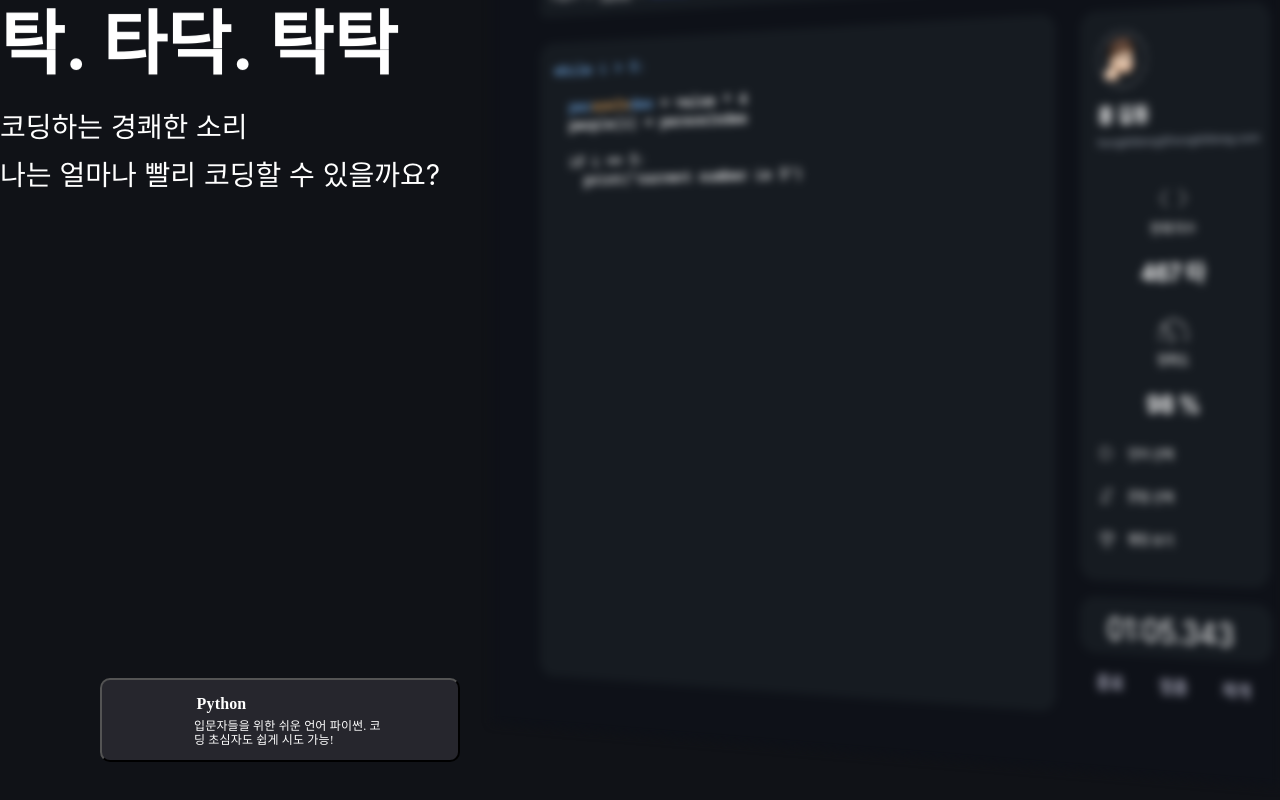
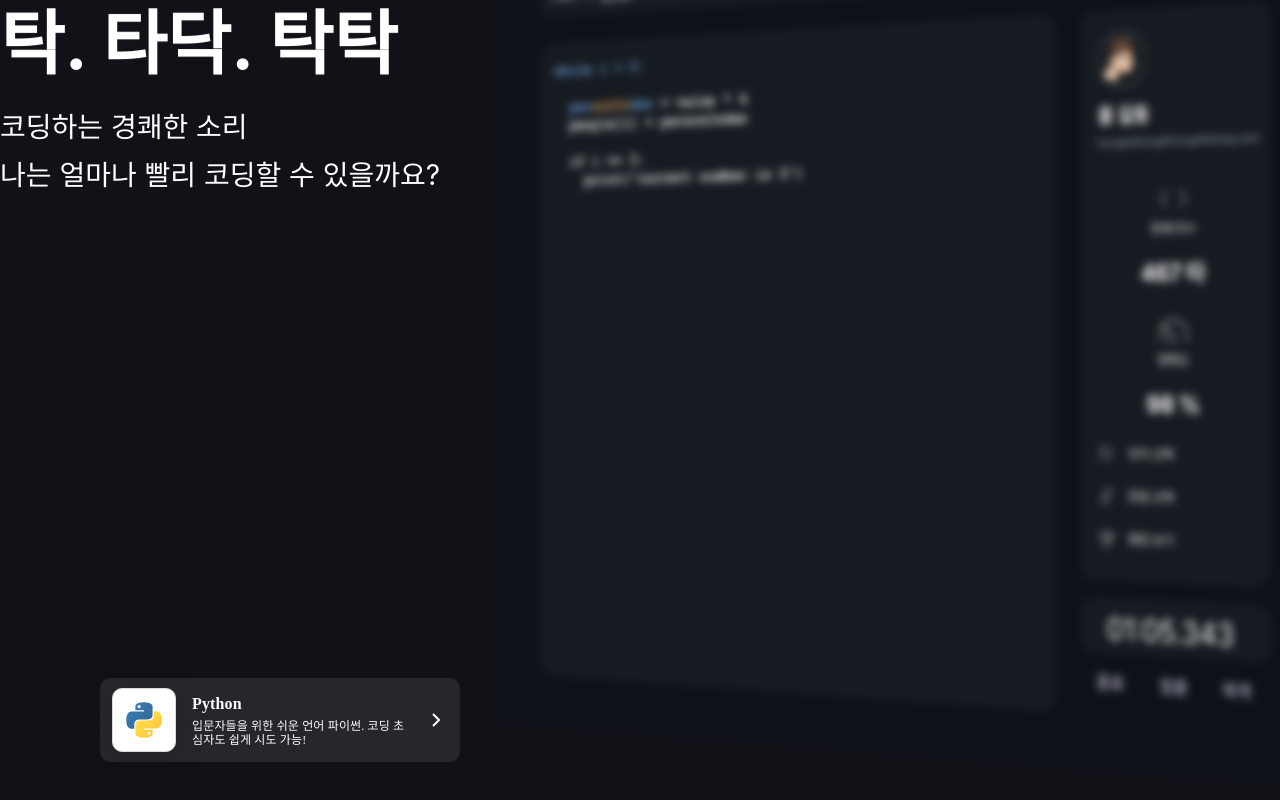
Before and after one commit to team-tadak/tadak-frontend, a React (Create React App) app: page / in a window 1280 px wide. Shown: the part 228-1028 px from the top of the page. Built offline with nearby package versions, Linux system fonts and the light colour scheme; a web font is replaced by a local one.

Commit message:
Button Finished

```diff
--- a/src/components/common/ImgButton/index.js
+++ b/src/components/common/ImgButton/index.js
@@ -2,8 +2,9 @@ import React from "react";
 import styled from "@emotion/styled/macro";
 import RightIcon from "components/common/icons/RightIcon";
 import PythonIcon from "components/common/icons/PythonIcon";
+import { Link } from "react-router-dom";
 
-const StyledImgButton = styled.button`
+const StyledImgButton = styled.div`
   display: flex;
   flex-direction: row;
   align-items: center;
@@ -48,7 +49,7 @@ const StrContainer = styled.div`
   padding: 0px;
   gap: 6px;
 
-  width: 167px;
+  width: 90%;
   height: 53px;
 
   flex: none;
@@ -91,7 +92,7 @@ const Title = styled.div`
 `;
 
 const Explanation = styled.div`
-  width: 190px;
+  width: 100%;
   height: 28px;
 
   font-family: "Pretendard";
@@ -113,15 +114,36 @@ const LangIcon = styled.div`
   height: 64px;
 
   border-radius: 32px;
-
   flex: none;
   order: 0;
   flex-grow: 0;
+  z-index: 1;
+
+  display: flex;
+  align-items: center;
+  justify-content: center;
 `;
+
+const IconBorder = styled.div`
+  box-sizing: border-box;
+
+  position: absolute;
+  width: 64px;
+  height: 64px;
+  left: 12px;
+  top: 10px;
+
+  background: #FFFFFF;
+  border: 1px solid #D9D9D9;
+  box-shadow: 0px 4px 40px rgba(9, 9, 12, 0.1);
+  border-radius: 10px;
+`
 
 const Arrow = styled.div`
   width: 24px;
   height: 24px;
+
+  right: 0px;
 
   flex: none;
   order: 1;
@@ -132,10 +154,11 @@ const ArrowIcon = styled.div`
   box-sizing: border-box;
 
   position: absolute;
-  left: 62.5%;
-  right: 12.5%;
-  top: 25%;
-  bottom: 25%;
+
+
+  display: flex;
+  align-items: center;
+  justify-content: center;
 
   /* border: 2px solid #ffffff; */
   /* transform: matrix(-1, 0, 0, 1, 0, 0); */
@@ -143,9 +166,11 @@ const ArrowIcon = styled.div`
 
 function ImgButton(props) {
   return (
+    <Link to = "/python">
       <StyledImgButton>
         <InnerContainer>
-        <LangIcon>{/* <PythonIcon /> */}</LangIcon>
+          <IconBorder></IconBorder>
+          <LangIcon> <PythonIcon /> </LangIcon>
           <StrContainer>
             <TitleContainer>
               <Title>{props.title}</Title>
@@ -154,9 +179,10 @@ function ImgButton(props) {
           </StrContainer>
         </InnerContainer>
         <Arrow>
-        <ArrowIcon>{/* <RightIcon /> */}</ArrowIcon>
+          <ArrowIcon> <RightIcon /> </ArrowIcon>
         </Arrow>
       </StyledImgButton>
+    </Link>
   );
 }
 
```
Lines whose indentation alone changed are shown as unchanged.
